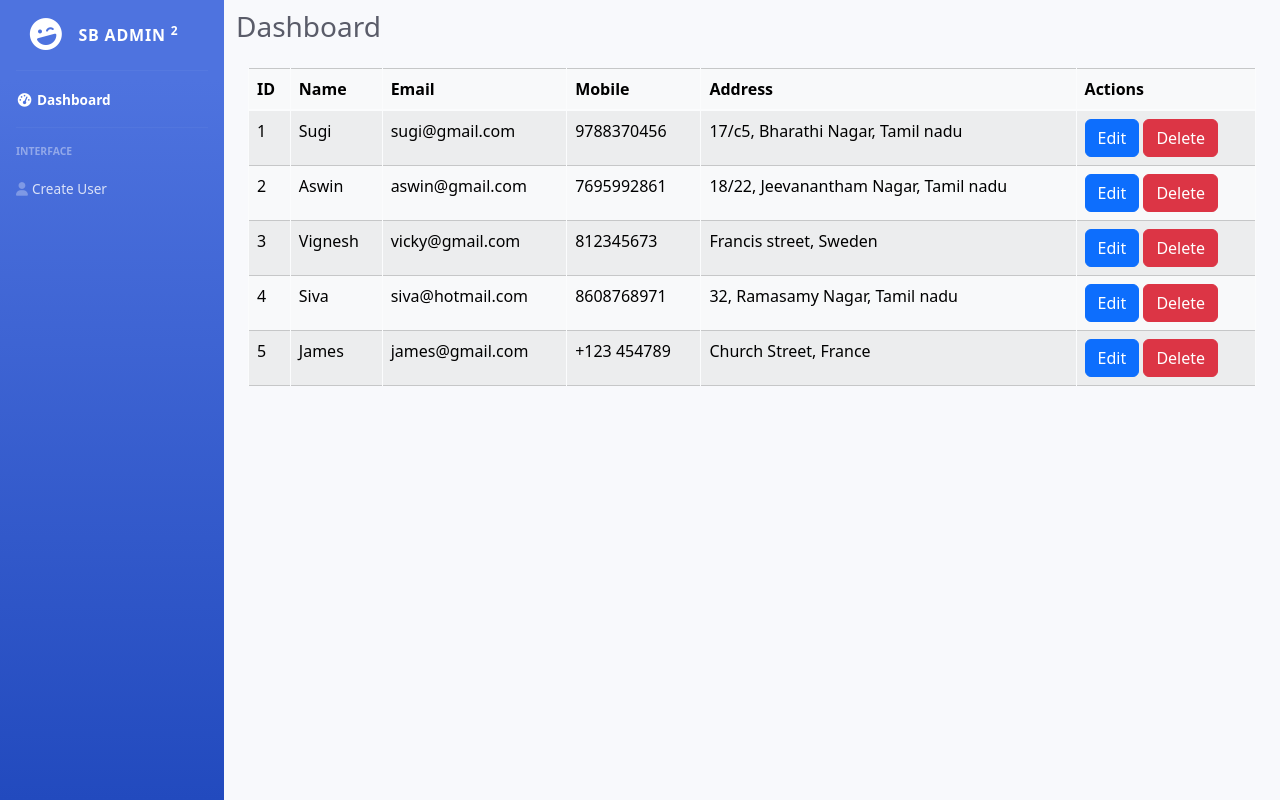
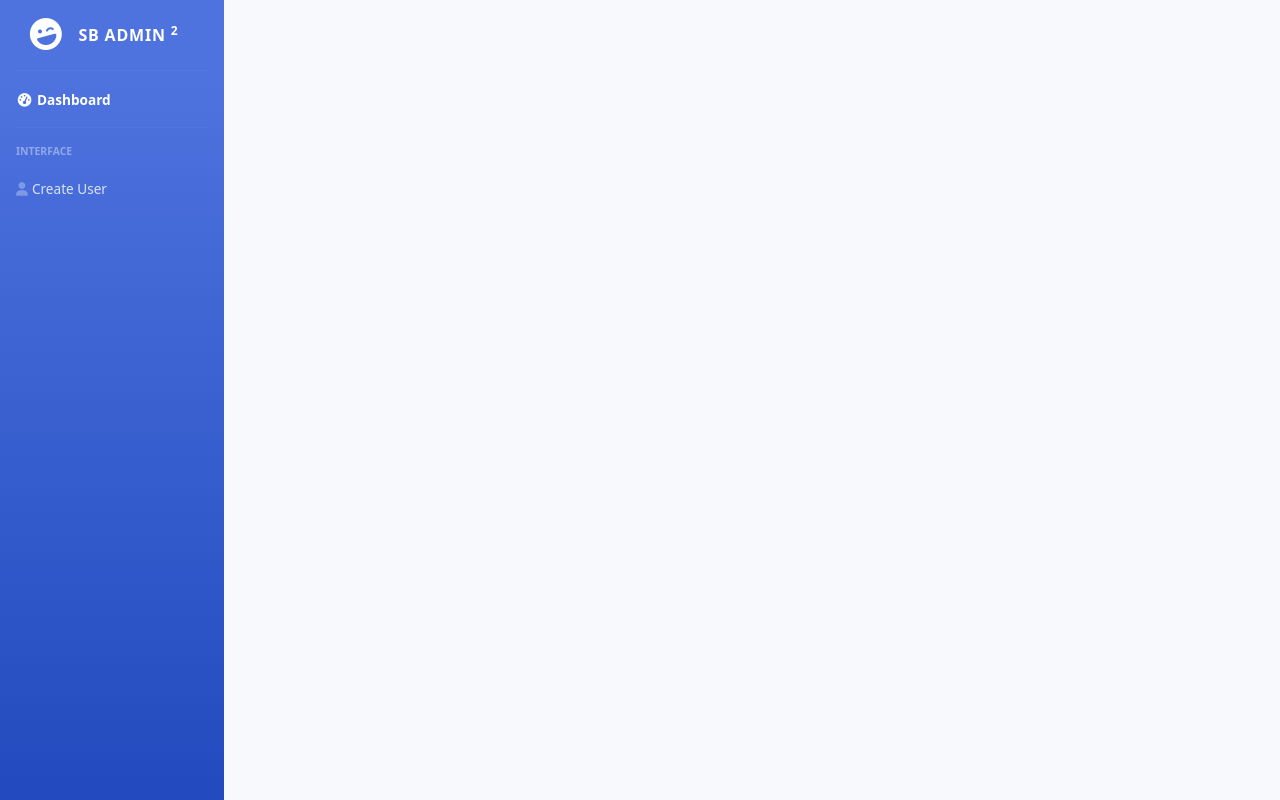
Before and after one commit to Sugi004/React, a React (Create React App) app: page / in a window 1280 px wide. Built offline with nearby package versions, Linux system fonts and the light colour scheme.

Commit message:
new changes

```diff
--- a/src/App.js
+++ b/src/App.js
@@ -48,8 +48,8 @@ function App() {
         <div id="content-wrapper" className="d-flex flex-column">
             <div id="content">
                 <div className="container-fluid">
-                <DashBoard users={users} setUsers={setUsers}/>
                 <Routes>
+                    <Route path="/dashboard" element={<DashBoard users={users} setUsers={setUsers}/>}></Route>
                     <Route path="/add-user" element={<AddUser users={users} setUsers={setUsers}/>}></Route>
                     <Route path="/edit-user/:id" element={<EditUser users={users} setUsers={setUsers}/>}></Route>
                 </Routes>
```
